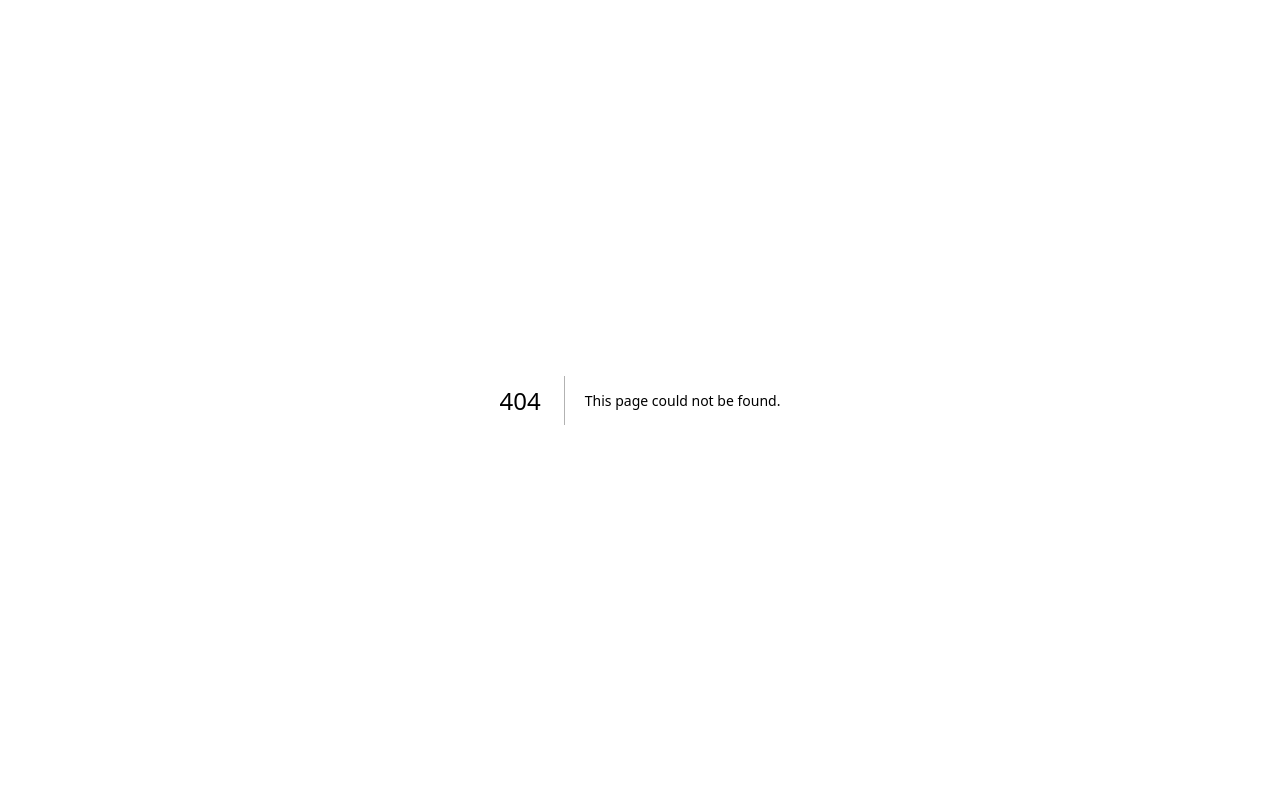
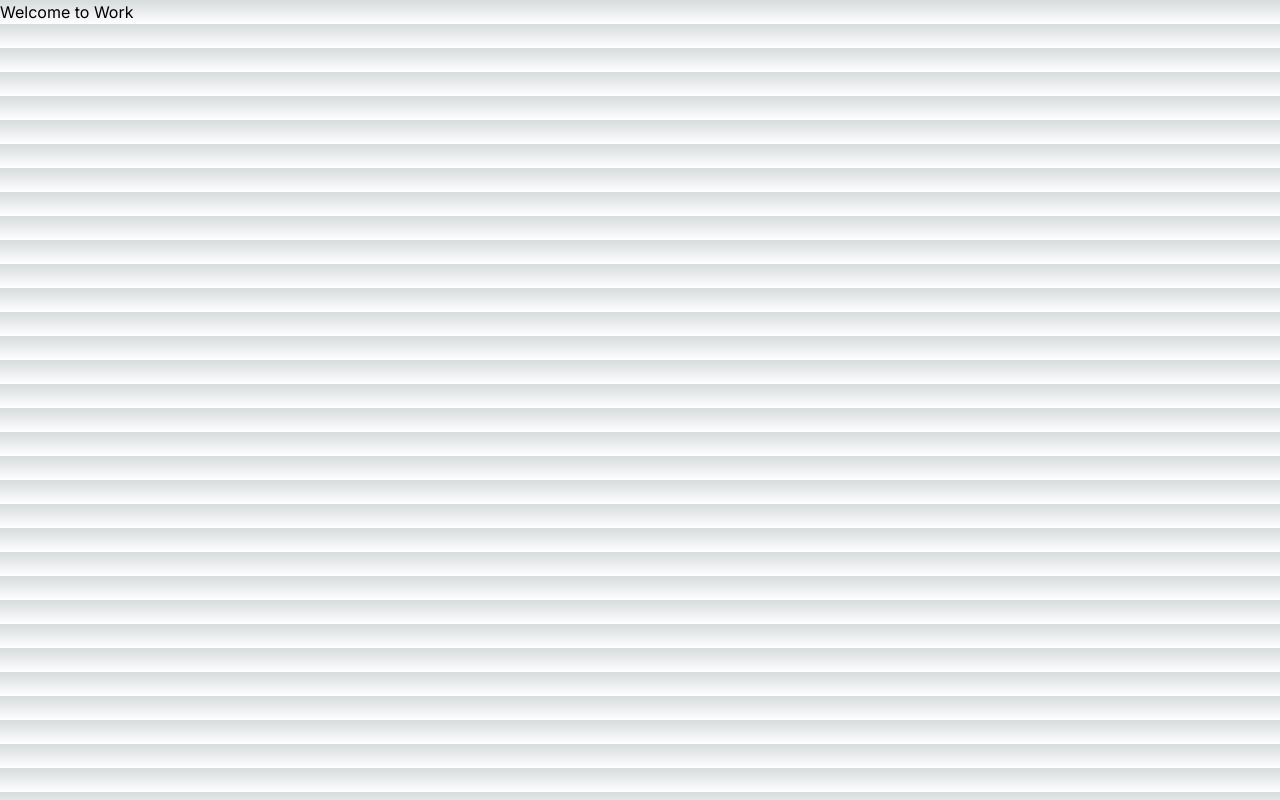
Before and after one commit to ekobayu/ekobayu.github.io, a Next.js app: page /work in a window 1280 px wide. Before the commit this address had no page. Built offline with nearby package versions, Linux system fonts and the light colour scheme.

Commit message:
add basic route work page

```diff
--- /dev/null
+++ b/src/app/work/layout.js
@@ -0,0 +1,7 @@
+export const metadata = {
+  title: 'Work Page',
+  description: 'Firebase and Nextjs Web Application'
+}
+export default function WorkLayout({ children }) {
+  return <section>{children}</section>
+}
--- /dev/null
+++ b/src/app/work/page.js
@@ -0,0 +1,9 @@
+'use client'
+
+export default function Work() {
+  return (
+    <div>
+      <h1>Welcome to Work</h1>
+    </div>
+  )
+}
--- /dev/null
+++ b/src/app/work/template.js
@@ -0,0 +1,3 @@
+export default function WorkTemplate({ children }) {
+  return <div>{children}</div>
+}
```
